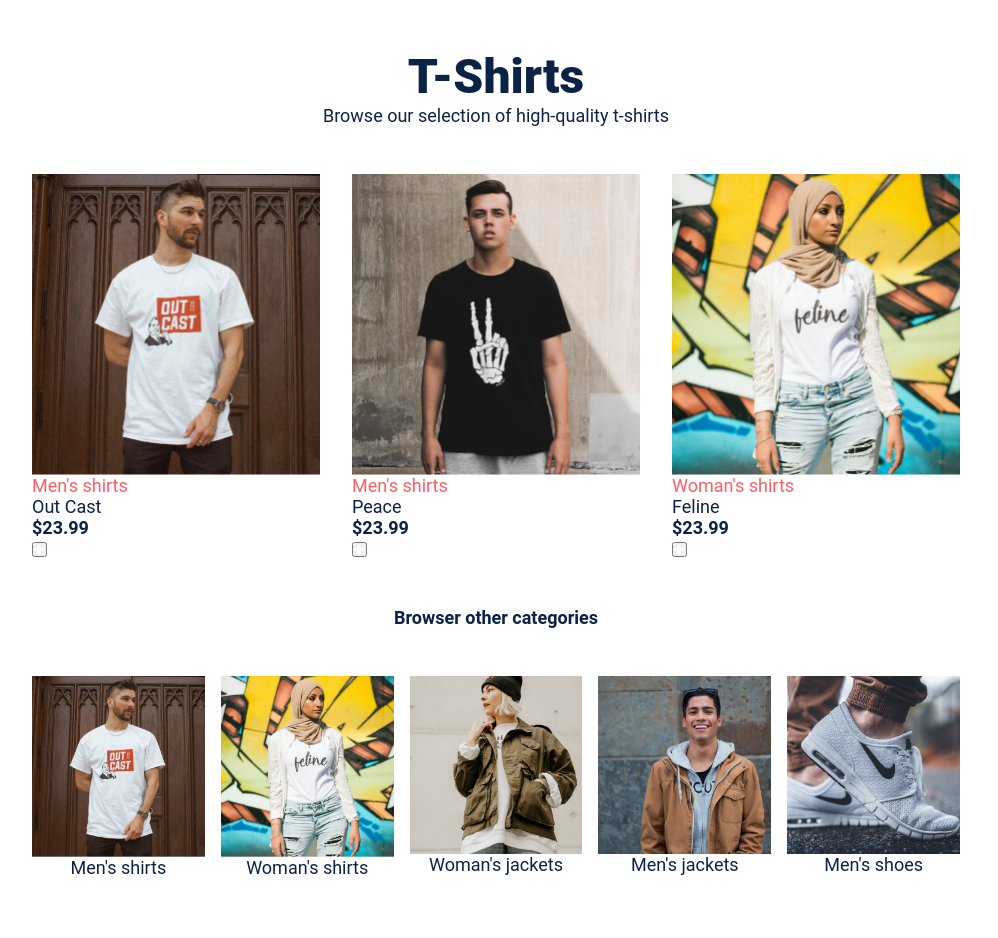
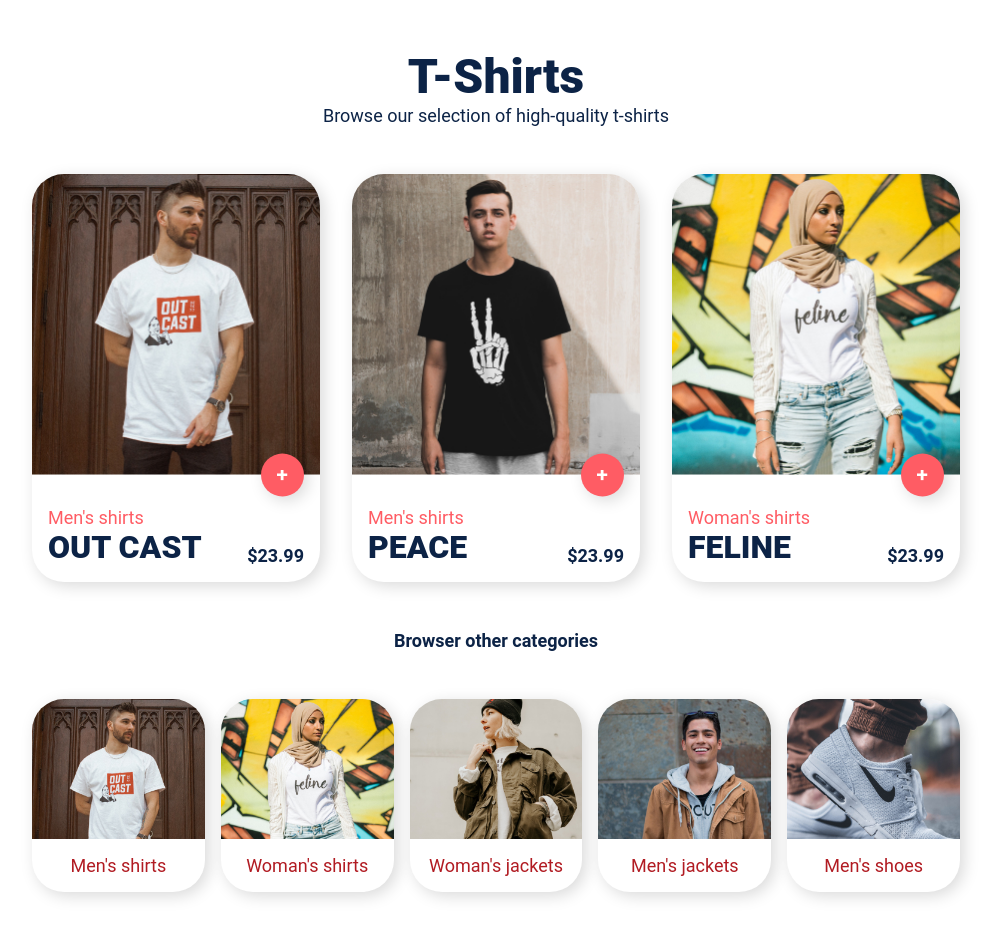
Before and after one commit to demar-developer/t-shirts-layout, a website: page src/index.html in a window 1280 px wide. Shown: the whole page, without its empty margins (144-1142 px from the left). Drawn offline with nearby package versions, Linux system fonts and the light colour scheme; files that its build step writes are made by us from their sources.

Commit message:
update css is all updated

```diff
--- a/src/sass/style.scss
+++ b/src/sass/style.scss
@@ -30,13 +30,13 @@ $size-36: 3rem;
 
 // Mixins
 
-@mixin interative-scale($color, $bg, $scale: 1.05) {
-  transform: scale(1);
-  transition: transform 350ms ease;
+@mixin interactive-scale($color, $bg, $scale: 1.05) {
+  scale: 1;
+  transition: scale 350ms ease;
 
   &:hover,
   &:focus {
-    transform: scale($scale);
+    scale: $scale;
     color: $color;
     background-color: $bg;
   }
@@ -76,23 +76,37 @@ body {
   margin-inline: auto;
 }
 
-
 .even-columns {
   display: grid;
   grid-auto-flow: column;
   grid-auto-columns: 1fr;
-  gap: var(--gap, 1rem);
+  gap: var(--gap, $size-16);
 }
 
 // Utilities
 
-.margin-block-xl { margin-block: $size-36; }
+.margin-block-xl {
+  margin-block: $size-36;
+}
 
-.fw-bold { font-weight: 700; }
-.fw-black { font-weight: 900; }
+.fw-bold {
+  font-weight: 700;
+}
+.fw-black {
+  font-weight: 900;
+}
 
-.text-center { text-align: center; }
-.text-accent { color: $red-400; }
+.text-center {
+  text-align: center;
+}
+.text-accent {
+  color: $red-400;
+}
+
+.page-title {
+  font-size: $fs-700;
+  font-weight: 900;
+}
 
 .visually-hidden {
   clip: rect(0 0 0 0);
@@ -104,7 +118,66 @@ body {
   width: 1px;
 }
 
-.page-title {
-  font-size: $fs-700;
-  font-weight: 900;
+// block
+
+.card {
+  $parent: &;
+
+  border-radius: $size-32;
+  overflow: hidden;
+  background-color: $neutral-100;
+  @extend %shadow;
+
+  &[data-type="product"] {
+    h2 {
+      font-size: $fs-600;
+      font-weight: 900;
+      text-transform: uppercase;
+    }
+    #{$parent}__content {
+      position: relative;
+      padding: $size-32 $size-16 $size-16;
+      display: flex;
+      align-items: end;
+      gap: $size-16;
+      justify-content: space-between;
+    }
+
+    .button {
+      position: absolute;
+      top: 0;
+      right: $size-16;
+      transform: translateY(-50%);
+    }
+  }
+
+  &[data-type="link-with-image"] {
+    text-decoration: none;
+    color: $red-500;
+    #{$parent} {
+      &__content {
+        padding: $size-16 $size-12;
+      }
+    }
+
+    img {
+      height: 8.75rem;
+      width: 100%;
+      object-fit: cover;
+      object-position: top center;
+    }
+  }
 }
+
+.button {
+  display: inline-block;
+  border: 0;
+  text-decoration: none;
+  cursor: pointer;
+  padding: $size-16;
+  background: $red-400;
+  color: $neutral-100;
+  border-radius: 100vw;
+  @extend %shadow;
+  @include interactive-scale($neutral-100, $red-500);
+}
```
Also changed, not shown: src/index.html (+3 -3 lines).
